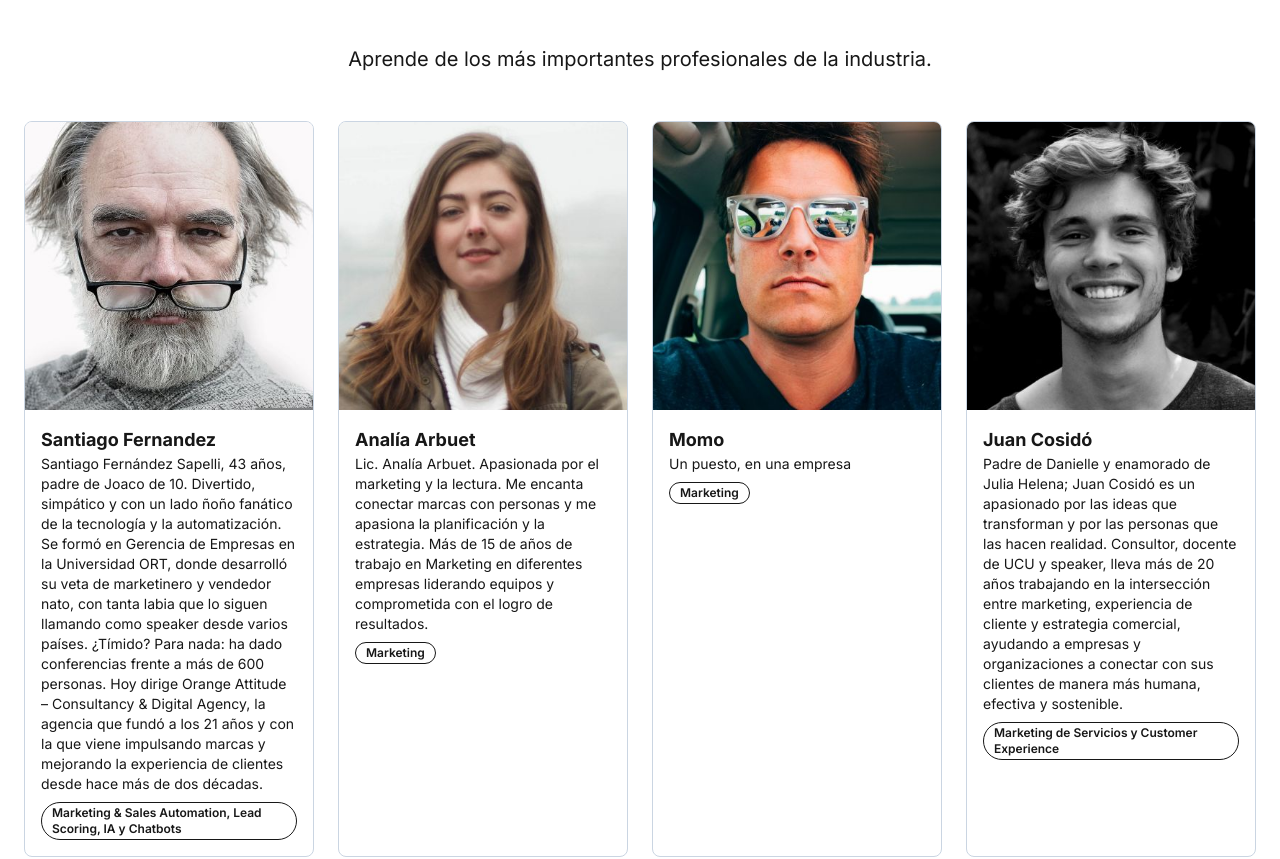
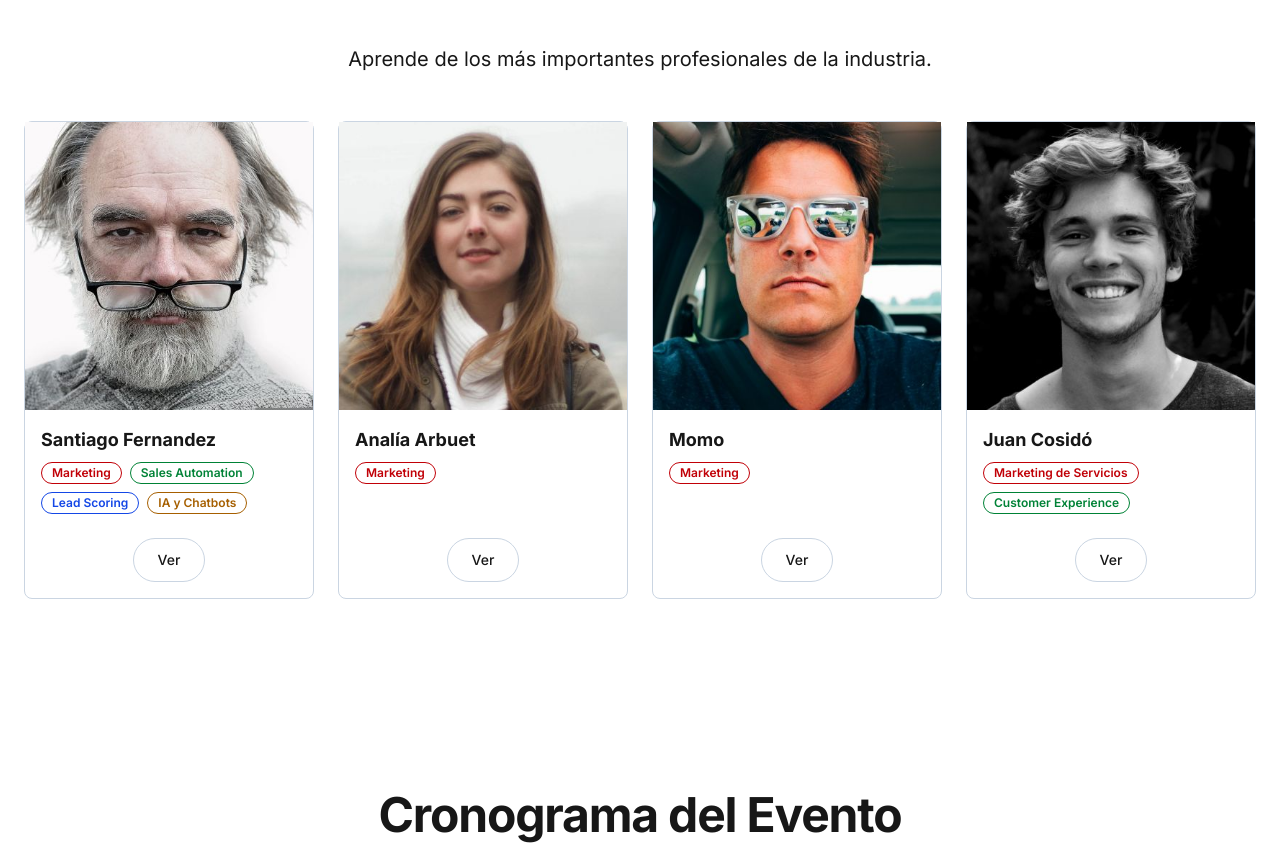
Before and after one commit to SantiagoPanozzo/alyssum, a Next.js app: page / in a window 1280 px wide. Shown: the part 1740-2599 px from the top of the page. Built offline with nearby package versions, Linux system fonts and the light colour scheme.

Commit message:
Made the speaker cards a lot better

```diff
--- a/src/app/components/speaker-card.tsx
+++ b/src/app/components/speaker-card.tsx
@@ -1,31 +1,122 @@
+'use client'
+import { useState } from "react"
 import Image from "next/image"
+import { Button } from './ui/button'
+import { motion, AnimatePresence } from 'framer-motion'
 
 interface SpeakerCardProps {
   name: string
   role: string
   image: string
-  topic: string
+  topics: string[]
 }
 
-export default function SpeakerCard({ name, role, image, topic }: SpeakerCardProps) {
+const topicColors = [
+  "border-red-700 text-red-700 hover:bg-red-100 hover:shadow-sm hover:shadow-red-200",
+  "border-green-700 text-green-700 hover:bg-green-100 hover:shadow-sm hover:shadow-green-200",
+  "border-blue-700 text-blue-700 hover:bg-blue-100 hover:shadow-sm hover:shadow-blue-200",
+  "border-yellow-700 text-yellow-700 hover:bg-yellow-100 hover:shadow-sm hover:shadow-yellow-200",
+  "border-purple-700 text-purple-700 hover:bg-purple-100 hover:shadow-sm hover:shadow-purple-200",
+]
+
+export default function SpeakerCard({ name, role, image, topics }: SpeakerCardProps) {
+  const [isOpen, setIsOpen] = useState(false)
+
   return (
-    <div className="group relative overflow-hidden rounded-lg border bg-background transition-all hover:shadow-md transition duration-300 hover:shadow-xl hover:shadow-indigo-200 border border-slate-300">
-      <div className="aspect-square overflow-hidden">
+    <>
+      {/* Main Card */}
+      <div className="group relative rounded-lg bg-background transition-all hover:shadow-md hover:shadow-xl hover:shadow-indigo-200 border border-slate-300 flex flex-col">
+        {/* Image container - maintaining aspect ratio without cropping */}
+        <div className="w-full aspect-square relative">
           <Image
-          src={image || "speaker image"}
+            src={image || "/placeholder.jpg"}
             alt={name}
-          width={400}
-          height={400}
-          className="h-full w-full object-cover transition-transform duration-300 group-hover:scale-105"
+            fill
+            className="object-cover transition-transform duration-300 group-hover:scale-105"
           />
         </div>
-      <div className="p-4">
+        <div className="p-4 flex flex-col flex-1">
           <h3 className="font-bold text-lg">{name}</h3>
-        <p className="text-muted-foreground text-sm">{role}</p>
-        <div className="mt-2 inline-flex items-center rounded-full border px-2.5 py-0.5 text-xs font-semibold transition-colors">
+          <div className="flex flex-wrap gap-2 my-2">
+            {topics.map((topic, index) => (
+              <span
+                key={index}
+                className={`inline-flex items-center transition duration-300 rounded-full px-2.5 py-0.5 text-xs bg-white border border-1 font-semibold ${topicColors[index % topicColors.length]}`}
+              >
                 {topic}
+              </span>
+            ))}
+          </div>
+          <div className="mt-auto flex justify-center pt-4">
+            <Button
+              variant="outline"
+              size="lg"
+              onClick={() => setIsOpen(true)}
+              className="rounded-full px-6 py-2 text-sm font-medium border border-slate-300 hover:shadow-lg hover:shadow-indigo-300 transition hover:bg-blue-400 hover:border-indigo-400 hover:text-white hover:cursor-pointer"
+            >
+              Ver
+            </Button>
           </div>
         </div>
       </div>
+
+      {/* Modal with animations */}
+      <AnimatePresence>
+        {isOpen && (
+          <motion.div
+            className="fixed inset-0 z-50 bg-opacity-40 flex items-center justify-center px-4 backdrop-blur-sm bg-white/10"
+            initial={{ opacity: 0 }}
+            animate={{ opacity: 1 }}
+            exit={{ opacity: 0 }}
+          >
+            <motion.div
+              className="bg-white rounded-2xl shadow-lg w-full h-auto min-h-[400px] max-h-[90vh] flex flex-col md:flex-row overflow-hidden"
+              style={{ width: '700px', minWidth: '650px' }}
+              initial={{ scale: 0.9, opacity: 0 }}
+              animate={{ scale: 1, opacity: 1 }}
+              exit={{ scale: 0.9, opacity: 0 }}
+              transition={{ type: 'spring', stiffness: 200, damping: 20 }}
+            >
+              {/* Fixed size image container with minimum dimensions */}
+              <div className="relative w-full md:w-72 min-w-[240px] h-64 md:h-auto min-h-[300px] flex-shrink-0">
+                <Image
+                  src={image}
+                  alt={name}
+                  fill
+                  className="object-cover"
+                />
+              </div>
+              {/* Fixed size content container with minimum dimensions and scroll for overflow */}
+              <div className="p-6 flex flex-col gap-4 w-full flex-1 h-full min-h-[300px] md:min-h-[400px] md:max-h-[500px]">
+                <div className="flex-1 overflow-y-auto pr-2 min-h-[200px]">
+                  <h2 className="text-xl font-bold mb-3">{name}</h2>
+                  <div className="flex flex-wrap gap-2 mb-4">
+                    {topics.map((topic, index) => (
+                      <span
+                        key={index}
+                        className={`inline-flex items-center rounded-full px-2.5 py-0.5 text-xs font-semibold border ${topicColors[index % topicColors.length]}`}
+                      >
+                        {topic}
+                      </span>
+                    ))}
+                  </div>
+                  <p className="text-sm leading-relaxed whitespace-pre-line break-words text-muted-foreground">
+                    {role}
+                  </p>
+                </div>
+		<Button
+		  variant="outline"
+		  size="lg"
+		  onClick={() => setIsOpen(false)}
+		  className="rounded-full px-6 py-2 text-sm font-medium border border-slate-300 hover:shadow-lg hover:shadow-blue-300 transition hover:bg-sky-700 hover:border-indigo-400 hover:text-white hover:cursor-pointer"
+		>
+		  Cerrar
+		</Button>
+              </div>
+            </motion.div>
+          </motion.div>
+        )}
+      </AnimatePresence>
+    </>
   )
 }
--- a/src/app/page.tsx
+++ b/src/app/page.tsx
@@ -218,27 +218,41 @@ return (
               <div className="grid sm:grid-cols-2 lg:grid-cols-4 gap-6 mt-12">
                 <SpeakerCard
                     name="Santiago Fernandez"
-                    role="Santiago Fernández Sapelli, 43 años, padre de Joaco de 10. Divertido, simpático y con un lado ñoño fanático de la tecnología y la automatización. Se formó en Gerencia de Empresas en la Universidad ORT, donde desarrolló su veta de marketinero y vendedor nato, con tanta labia que lo siguen llamando como speaker desde varios países. ¿Tímido? Para nada: ha dado conferencias frente a más de 600 personas. Hoy dirige Orange Attitude – Consultancy & Digital Agency, la agencia que fundó a los 21 años y con la que viene impulsando marcas y mejorando la experiencia de clientes desde hace más de dos décadas."
+                    role={`Santiago Fernández Sapelli, 43 años, padre de Joaco de 10. Divertido, simpático y con un lado ñoño fanático de la tecnología y la automatización.
+
+		      Se formó en Gerencia de Empresas en la Universidad ORT, donde desarrolló su veta de marketinero y vendedor nato, con tanta labia que lo siguen llamando como speaker desde varios países.
+
+		      ¿Tímido? Para nada: ha dado conferencias frente a más de 600 personas. Hoy dirige Orange Attitude – Consultancy & Digital Agency, la agencia que fundó a los 21 años y con la que viene impulsando marcas y mejorando la experiencia de clientes desde hace más de dos décadas.`}
                     image="/santiagofernandez.jpg"
-                    topic=" Marketing & Sales Automation, Lead Scoring, IA y Chatbots"
+                    topics={["Marketing", "Sales Automation", "Lead Scoring", "IA y Chatbots"]}
                 />
                 <SpeakerCard
                     name="Analía Arbuet"
-                    role="Lic. Analía Arbuet. Apasionada por el marketing y la lectura. Me encanta conectar marcas con personas y me apasiona la planificación y la estrategia. Más de 15 de años de trabajo en Marketing en diferentes empresas liderando equipos y comprometida con el logro de resultados."
+                    role={`Lic. Analía Arbuet.
+
+		      Apasionada por el marketing y la lectura.
+
+		      Me encanta conectar marcas con personas y me apasiona la planificación y la estrategia.
+
+		      Más de 15 de años de trabajo en Marketing en diferentes empresas liderando equipos y comprometida con el logro de resultados.`}
                     image="/analiaarbuet.jpg"
-                    topic="Marketing"
+                    topics={["Marketing"]}
                 />
                 <SpeakerCard
                     name="Momo"
                     role="Un puesto, en una empresa"
                     image="/momo.jpg"
-                    topic="Marketing"
+                    topics={["Marketing"]}
                 />
                 <SpeakerCard
                     name="Juan Cosidó"
-                    role="Padre de Danielle y enamorado de Julia Helena; Juan Cosidó es un apasionado por las ideas que transforman y por las personas que las hacen realidad. Consultor, docente de UCU y speaker, lleva más de 20 años trabajando en la intersección entre marketing, experiencia de cliente y estrategia comercial, ayudando a empresas y organizaciones a conectar con sus clientes de manera más humana, efectiva y sostenible."
+                    role={`Padre de Danielle y enamorado de Julia Helena.
+
+		      Juan Cosidó es un apasionado por las ideas que transforman y por las personas que las hacen realidad.
+
+		      Consultor, docente de UCU y speaker, lleva más de 20 años trabajando en la intersección entre marketing, experiencia de cliente y estrategia comercial, ayudando a empresas y organizaciones a conectar con sus clientes de manera más humana, efectiva y sostenible.`}
                     image="/juancosido.jpg"
-                    topic="Marketing de Servicios y Customer Experience"
+                    topics={["Marketing de Servicios", "Customer Experience"]}
                 />
               </div>
             </div>
```
Lines whose indentation alone changed are shown as unchanged.
